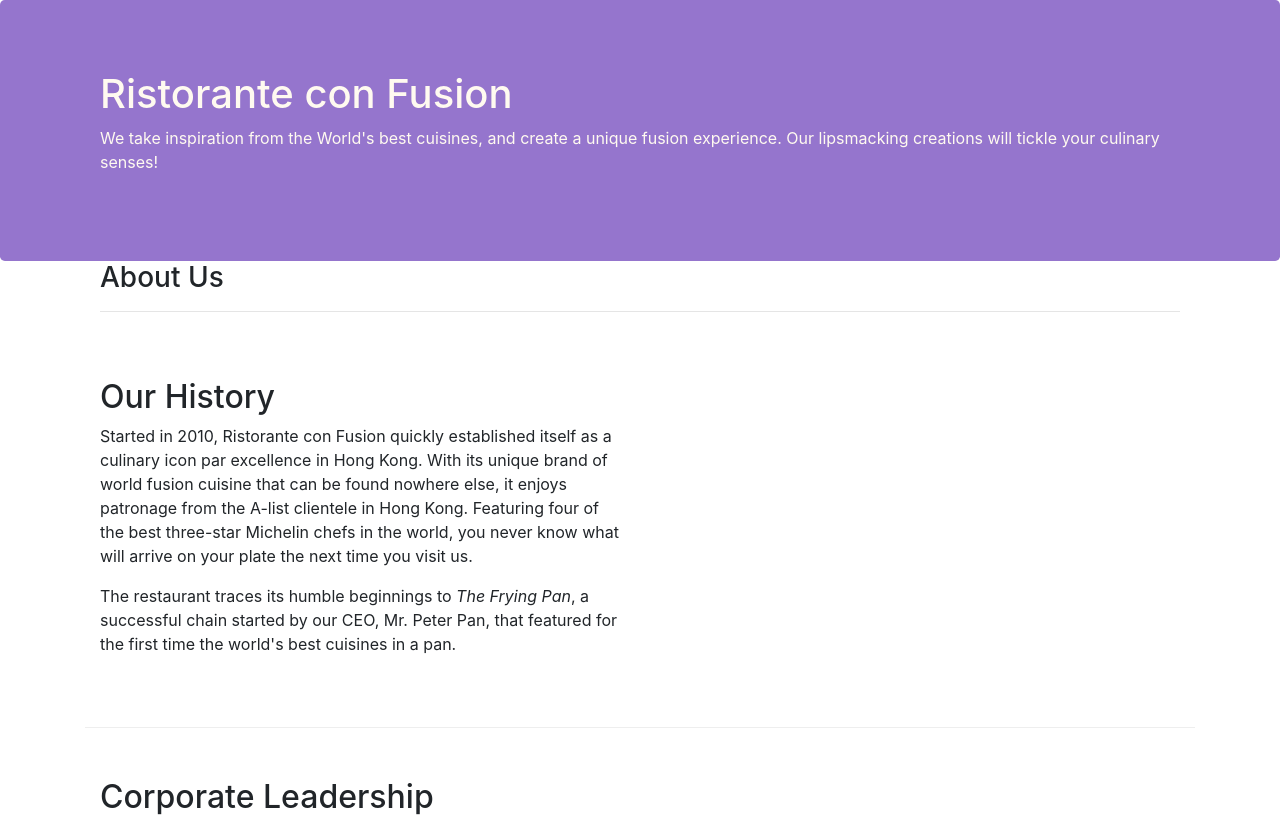
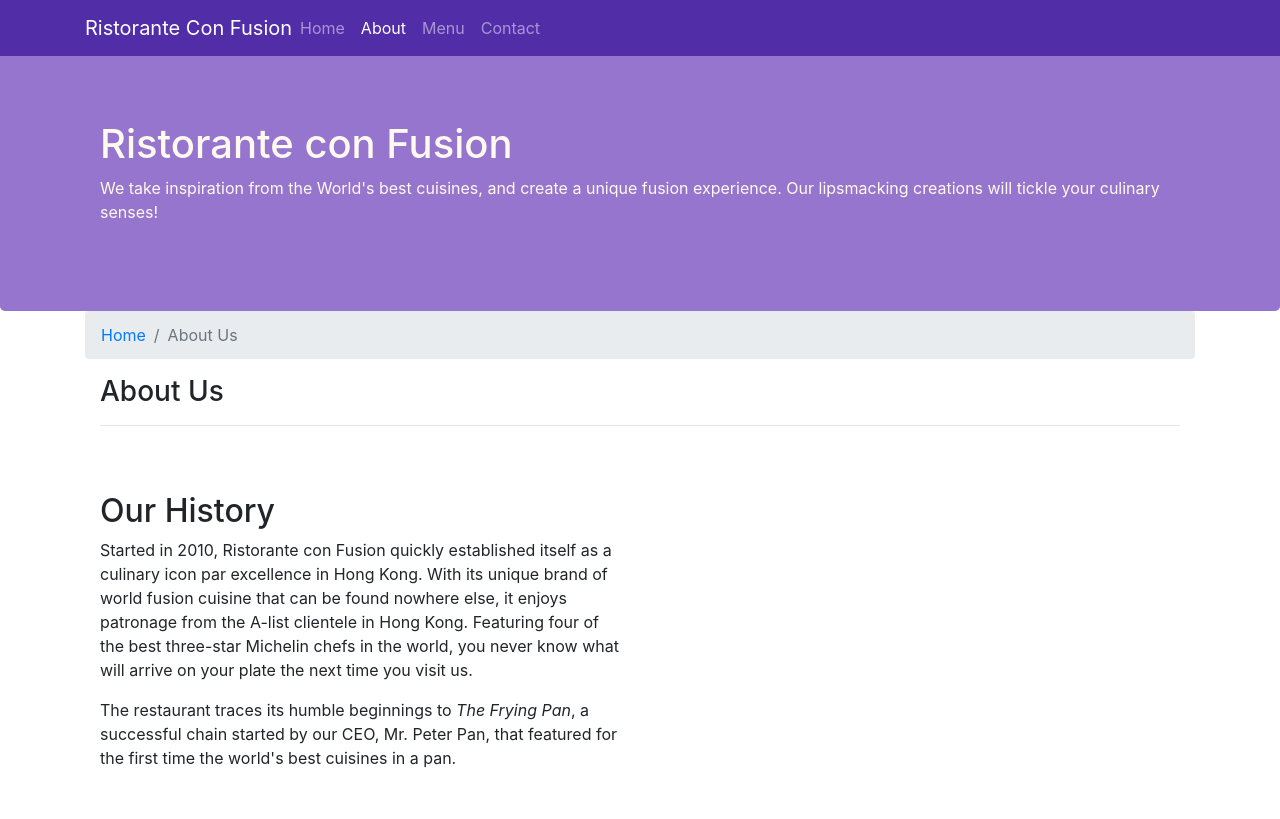
Before and after one commit to ashwin-narkar/Bootstrap, a website: page aboutus.html in a window 1280 px wide. Shown: the top 819 px of the page. Drawn offline with nearby package versions, Linux system fonts and the light colour scheme.

Commit message:
Navbar and BreadCrumbs

```diff
--- a/aboutus.html
+++ b/aboutus.html
@@ -14,7 +14,23 @@
 </head>
 
 <body>
+    <nav class="navbar navbar-dark navbar-expand-sm fixed-top">
+        <div class="container">
+            <button class="navbar-toggler" type="button" data-toggle="collapse" data-target="#Navbar">
+                <span class="navbar-toggler-icon"></span>
+            </button>
 
+            <a class="navbar-brand mr-auto" href="./index.html">Ristorante Con Fusion</a>
+            <div class="collapse navbar-collapse" id="Navbar">
+                <ul class="navbar-nav mr-auto">
+                    <li class="nav-item"><a class="nav-link" href="./index.html">Home</a></li>
+                    <li class="nav-item active"><a class="nav-link" href="#">About</a></li>
+                    <li class="nav-item"><a class="nav-link" href="#">Menu</a></li>
+                    <li class="nav-item"><a class="nav-link" href="#">Contact</a></li>
+                </ul>
+            </div>
+        </div>
+    </nav>
     <header class="jumbotron">
         <div class="container">
             <div class="row row-header">
@@ -30,6 +46,12 @@
 
     <div class="container">
         <div class="row row-header">
+            <ol class="col-12 breadcrumb">
+                <li class="breadcrumb-item">
+                    <a href="./index.html">Home</a>
+                </li>
+                <li class="breadcrumb-item active">About Us</li>
+            </ol>
             <div class="col-12">
                <h3>About Us</h3>
                <hr>
@@ -69,7 +91,7 @@
                 <div class="col-4 offset-1 col-sm-2">
                     <h5>Links</h5>
                     <ul class="list-unstyled">
-                        <li><a href="#">Home</a></li>
+                        <li><a href="./index.html">Home</a></li>
                         <li><a href="#">About</a></li>
                         <li><a href="#">Menu</a></li>
                         <li><a href="#">Contact</a></li>
--- a/css/styles.css
+++ b/css/styles.css
@@ -28,3 +28,12 @@
 	margin: 0px;
 	color: #0f0f0f;
 }
+
+body {
+	padding: 50px 0px 0px 0px;
+	z-index: 0;
+}
+
+.navbar-dark {
+	background-color: #512DA8;
+}
```
Also changed, not shown: index.html (+19 -1 lines).
